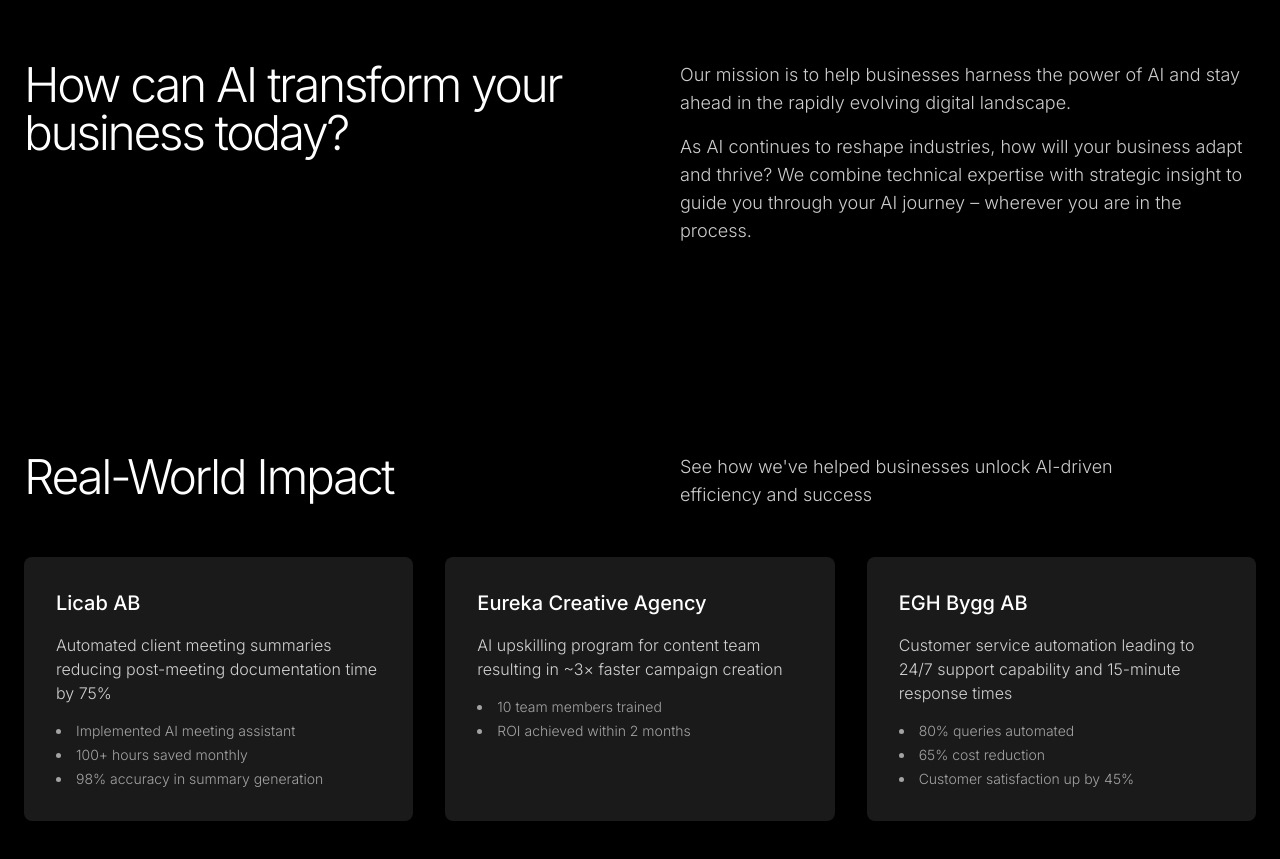
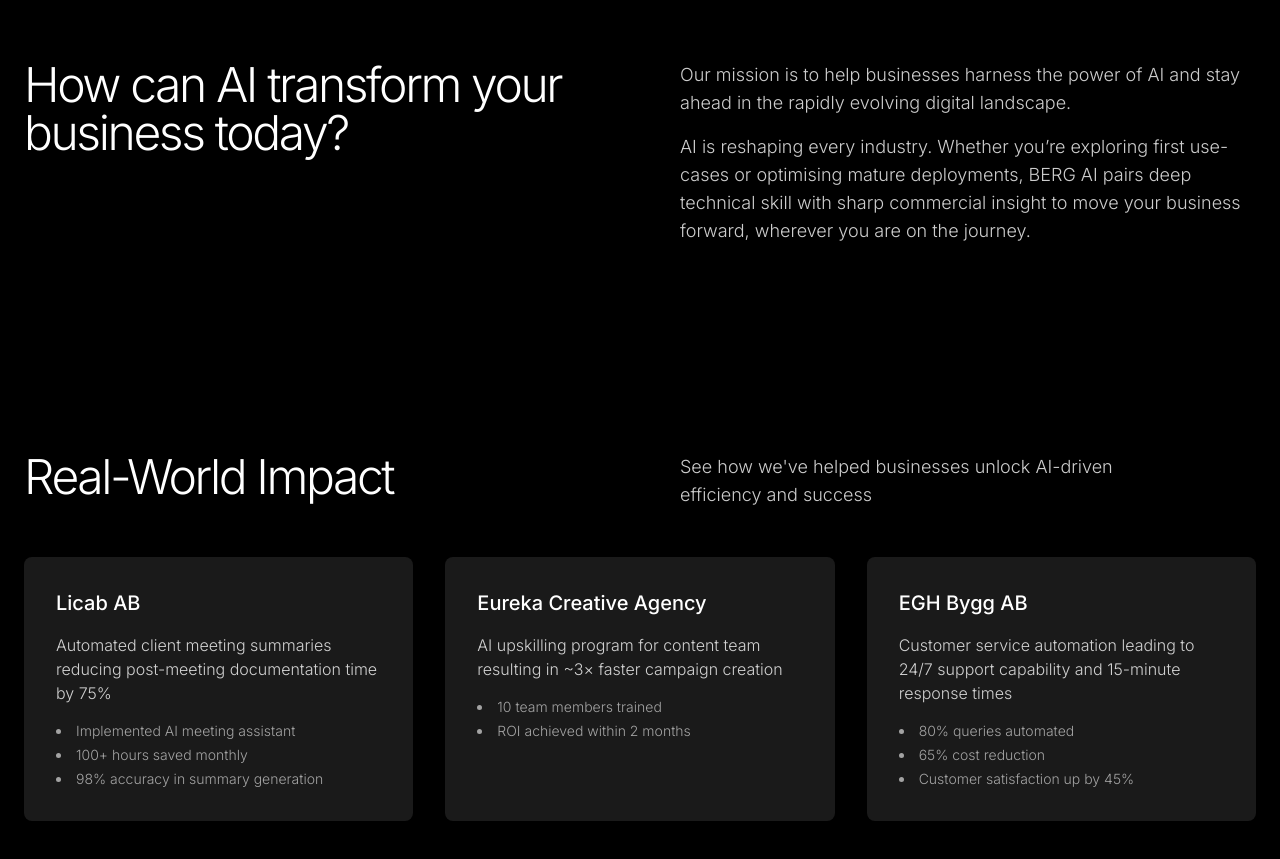
Before and after one commit to jakobwennberg/promptx-website, a Next.js app in the folder my-app/: page / in a window 1280 px wide. Shown: the part 1000-1859 px from the top of the page. Built offline with nearby package versions, Linux system fonts and the light colour scheme.

Commit message:
Small change

```diff
--- a/my-app/app/page.tsx
+++ b/my-app/app/page.tsx
@@ -51,7 +51,7 @@
                 Our mission is to help businesses harness the power of AI and stay ahead in the rapidly evolving digital landscape.
               </p>
               <p className="text-lg font-light text-white/80">
-                As AI continues to reshape industries, how will your business adapt and thrive? We combine technical expertise with strategic insight to guide you through your AI journey – wherever you are in the process.
+              AI is reshaping every industry. Whether you’re exploring first use-cases or optimising mature deployments, BERG AI pairs deep technical skill with sharp commercial insight to move your business forward, wherever you are on the journey.
               </p>
             </div>
           </div>
```
